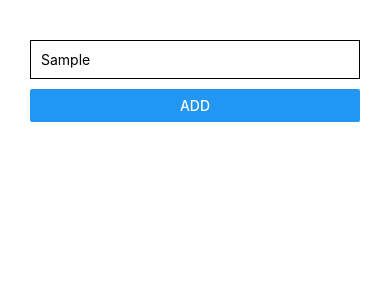
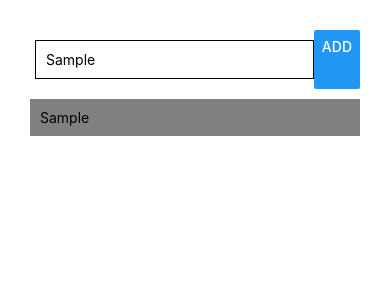
Before and after one commit to EfeAgare/first-react-native, a React Native app: screen / in a window 390 px wide. Both pictures are taken after typing "Sample" into the empty fields and a click on the button "ADD". Shown: the top 300 px of the page. Built offline with nearby package versions, Linux system fonts and the light colour scheme.

Commit message:
splitting your code into multiple component

```diff
--- a/App.js
+++ b/App.js
@@ -1,30 +1,55 @@
 import React, { useState } from 'react';
-import { StyleSheet, Text, View, TextInput, Button } from 'react-native';
+import {
+  StyleSheet,
+  Text,
+  View,
+  TextInput,
+  Button,
+  ScrollView,
+  FlatList
+} from 'react-native';
+import GoalItem from './components/GoalItem';
 
+import { styles } from './styles/styles';
+let i = 0
 export default function App() {
-  const [outputText, setOutputText] = useState(
-    'Open up App.js to start working on your app!'
-  );
+  // handling event (useState)
+  const [enteredGoal, setEnteredGoal] = useState('');
+  const [courseGoal, setCourseGoal] = useState([]);
+
+  const goalInputHandler = goal => {
+    setEnteredGoal(goal);
+  };
+
+  const addGoalHandler = () => {
+    setCourseGoal(currentGoal => [
+      ...currentGoal,
+      { id: Math.random.toString(), value: enteredGoal }
+    ]);
+  };
   return (
-    // <View style={styles.container}>
-    //   <Text>{outputText}</Text>
-    //   <Button title="Change Text" onPress={() => setOutputText("This is my first App changing")} />
-    // </View>
-    <View style={{padding: 30}}>
-      <View>
-        <TextInput placeholder="Course Goal" style={{borderBottomColor: "black", borderWidth:1, padding: 10, marginTop: 10, marginBottom: 10}}/>
-        <Button title="ADD"/>
+    <View style={styles.screen}>
+      <View style={{ flexDirection: 'row', justifyContent: 'space-between' }}>
+        <TextInput
+          placeholder="Course Goal"
+          style={styles.input}
+          onChangeText={goalInputHandler}
+          value={enteredGoal}
+        />
+        <Button title="ADD" style={{ flex: 1 }} onPress={addGoalHandler} />
       </View>
-      <View></View>
+
+      {/* <ScrollView>
+        {courseGoal.map((goal, i) => (
+          <View key={`${i}`}style={styles.listItem}>
+          <Text >{goal}</Text></View>
+        ))}
+      </ScrollView> */}
+      <FlatList
+        keyExtractor={(item, index) => item.id}
+        data={courseGoal}
+        renderItem={itemData => <GoalItem title={itemData.item.value} />}
+      />
     </View>
   );
 }
-
-const styles = StyleSheet.create({
-  container: {
-    flex: 1,
-    backgroundColor: '#fff',
-    alignItems: 'center',
-    justifyContent: 'center'
-  }
-});
--- /dev/null
+++ b/components/GoalInput.js
@@ -0,0 +1 @@
+import React from 'react';
--- /dev/null
+++ b/components/GoalItem.js
@@ -0,0 +1,12 @@
+import React from 'react';
+import { View, Text } from 'react-native';
+import { styles } from '../styles/styles';
+const GoalItem = props => {
+  return (
+    <View style={styles.listItem}>
+      <Text>{props.title}</Text>
+    </View>
+  );
+};
+
+export default GoalItem;
--- /dev/null
+++ b/styles/styles.js
@@ -0,0 +1,24 @@
+
+import { StyleSheet } from 'react-native';
+
+
+export const styles = StyleSheet.create({
+  screen: {
+    padding: 30
+  },
+  input: {
+    borderBottomColor: 'black',
+    borderWidth: 1,
+    padding: 10,
+    marginTop: 10,
+    marginBottom: 10,
+    marginLeft: 5,
+    flex: 3
+  },
+  listItem: {
+    padding: 10,
+    backgroundColor: 'grey',
+    borderColor: 'black',
+    marginVertical: 10
+  }
+});
```
